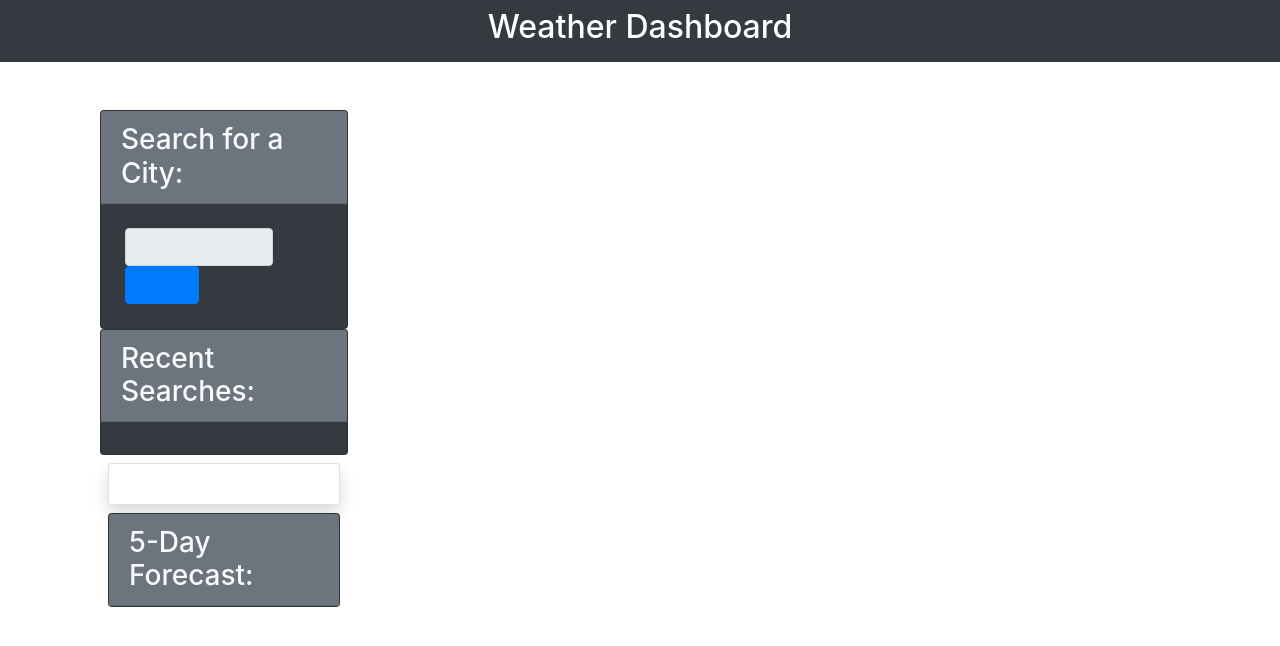
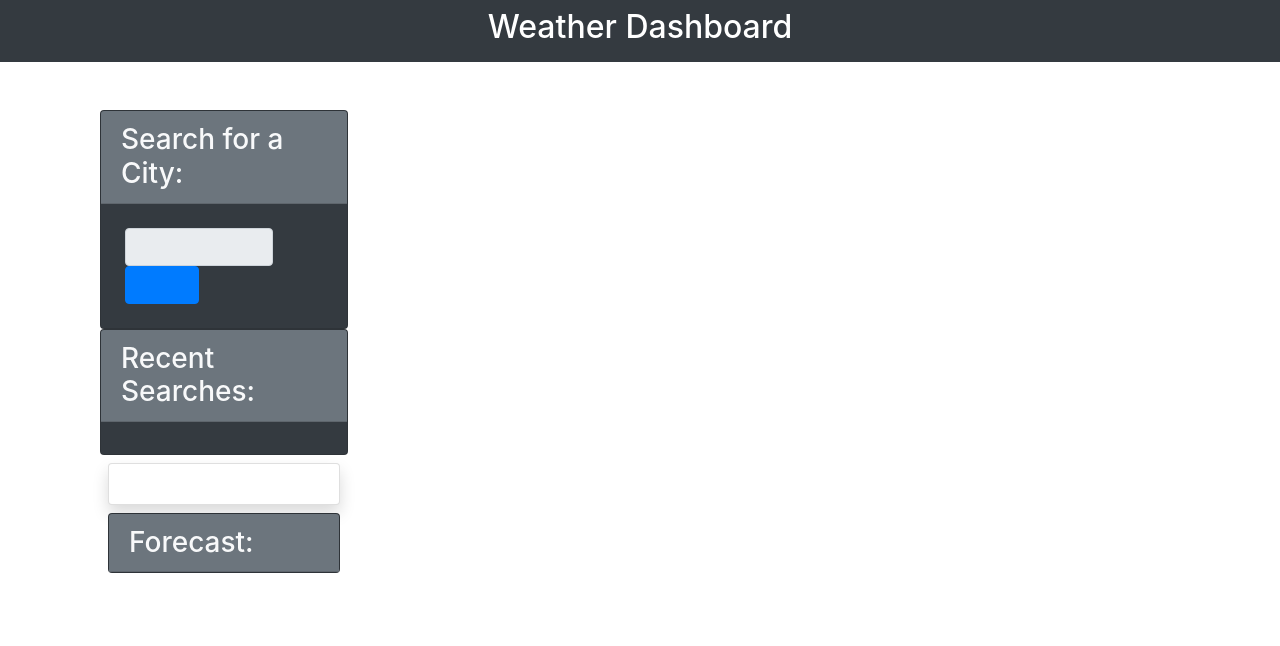
Before and after one commit to Elysiayn/weather-dashboard, a plain HTML site: page index.html in a window 1280 px wide. Drawn offline with nearby package versions, Linux system fonts and the light colour scheme; a web font is replaced by a local one.

Commit message:
syntax updates to html

```diff
--- a/index.html
+++ b/index.html
@@ -41,7 +41,7 @@
                 </div>
               </div>
               <div class="m-2 card bg-dark">
-                <h3 class="card-header bg-secondary text-light">5-Day Forecast:</h3>
+                <h3 class="card-header bg-secondary text-light">Forecast:</h3>
                 <div class="forecast row text-light">
                 </div>
             </div>
```
